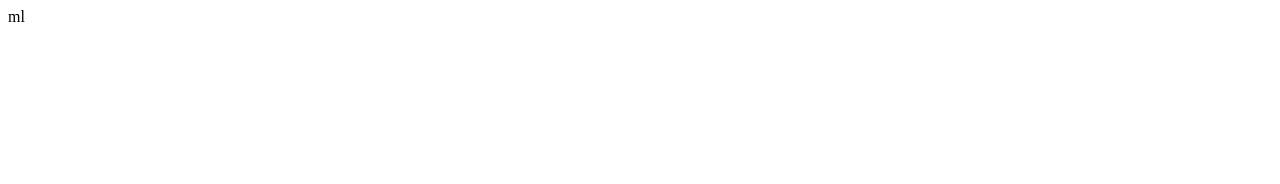
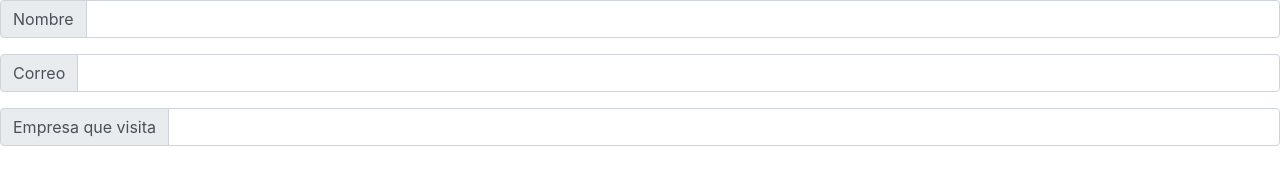
Before and after one commit to CarisAvi21/registro-de-usuarios, a plain HTML site: page index.html in a window 1280 px wide. Drawn offline with nearby package versions, Linux system fonts and the light colour scheme.

Commit message:
bajando cambios

```diff
--- a/index.html
+++ b/index.html
@@ -1 +1,36 @@
-ml
+<!DOCTYPE html>
+<html>
+<head>
+    <meta charset="utf-8" />
+    <meta http-equiv="X-UA-Compatible" content="IE=edge">
+    <title>Registro de visitantes</title>
+    <meta name="viewport" content="width=device-width, initial-scale=1">
+    <link rel="stylesheet" type="text/css" media="screen" href="main.css" />
+    <script src="main.js"></script>
+    <link rel="stylesheet" href="https://stackpath.bootstrapcdn.com/bootstrap/4.1.3/css/bootstrap.min.css" integrity="sha384-MCw98/SFnGE8fJT3GXwEOngsV7Zt27NXFoaoApmYm81iuXoPkFOJwJ8ERdknLPMO"
+        crossorigin="anonymous">
+</head>
+<body>
+    <div class="input-group mb-3">
+        <div class="input-group-prepend">
+            <span class="input-group-text" id="inputGroup-sizing-default">Nombre</span>
+        </div>
+        <input type="text" class="form-control" id="name" aria-label="Sizing example input" aria-describedby="inputGroup-sizing-default">
+    </div>
+
+    <div class="input-group mb-3">
+        <div class="input-group-prepend">
+            <span class="input-group-text" id="inputGroup-sizing-default">Correo</span>
+        </div>
+        <input type="text" class="form-control" id="emil" aria-label="Sizing example input" aria-describedby="inputGroup-sizing-default">
+    </div>
+
+    <div class="input-group mb-3">
+        <div class="input-group-prepend">
+            <span class="input-group-text" id="inputGroup-sizing-default">Empresa que visita</span>
+        </div>
+        <input type="text" class="form-control" id="visit" aria-label="Sizing example input" aria-describedby="inputGroup-sizing-default">
+    </div>
+
+</body>
+</html>
```
